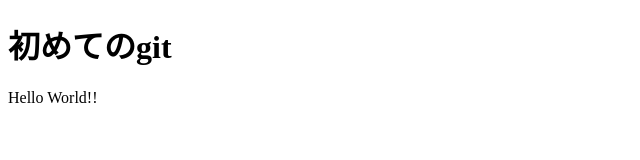
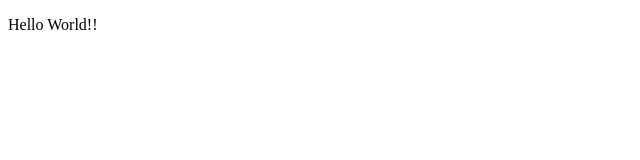
Before and after one commit to hagisan954/48_gitpractice, a plain HTML site: page index.html in a window 1280 px wide. Shown: the whole page, without its empty margins (0-640 px from the left). Drawn offline with Linux system fonts and the light colour scheme.

Commit message:
index.html 修正２

```diff
--- a/index.html
+++ b/index.html
@@ -5,7 +5,6 @@
   <meta charset="utf-8">
 </head>
 <body>
-  <h1>初めてのgit</h1>
   <p>Hello World!!</p>
 
 </body>
```
